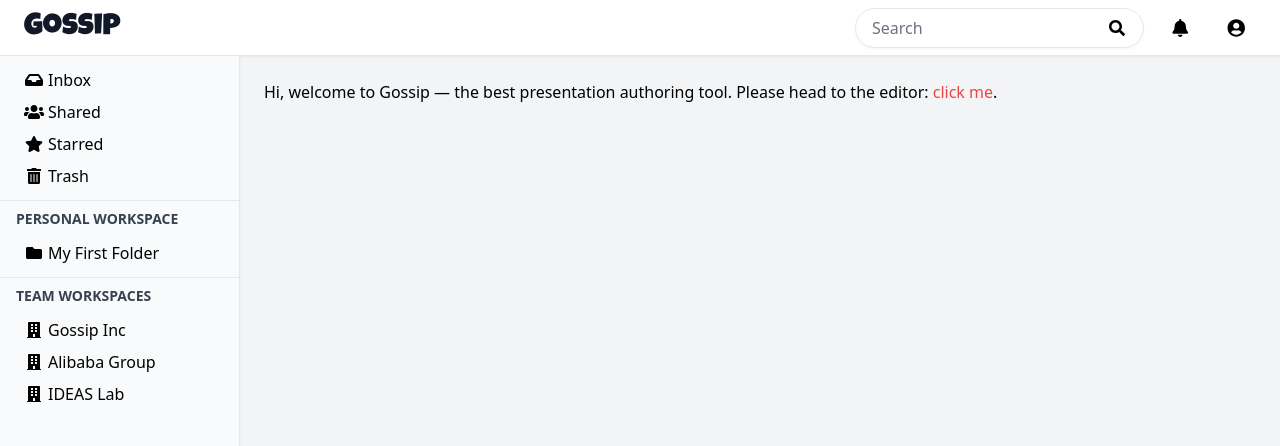
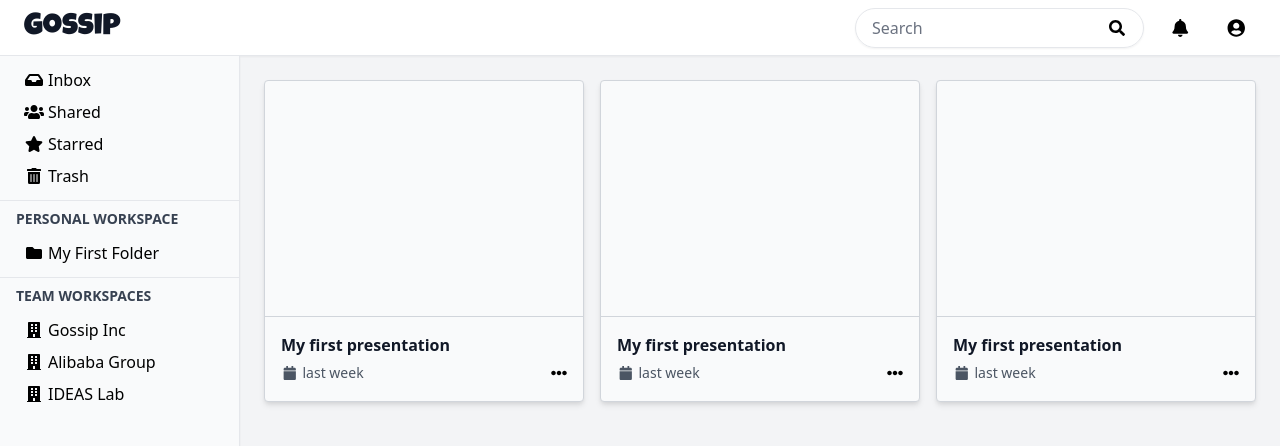
Before and after one commit to gossip-ink/gossip, a React app: page / in a window 1280 px wide. Shown: the top 446 px of the page. Built offline with nearby package versions, Linux system fonts and the light colour scheme.

Commit message:
feat: implement file cards and the file card container

```diff
--- /dev/null
+++ b/src/components/FileCard.tsx
@@ -0,0 +1,32 @@
+import React from "react";
+import PropTypes from "prop-types";
+import { Link } from "react-router-dom";
+import { FontAwesomeIcon } from "@fortawesome/react-fontawesome";
+
+const FileCard: React.FC<FileCardProps> = ({}) => (
+  <Link
+    to="/editor"
+    className="relative m-0 h-0 pt-full bg-gray-50 border border-gray-300 rounded shadow-md transition duration-150 hover:border-blue-400"
+  >
+    <footer className="absolute right-0 bottom-0 left-0 pt-4 pb-3 pl-4 pr-2 border-t border-gray-300">
+      <div className="font-bold text-gray-900 overflow-ellipsis overflow-hidden">
+        My first presentation
+      </div>
+      <div className="flex items-center">
+        <span className="text-gray-600 text-sm">
+          <FontAwesomeIcon className="mr-1" icon="calendar" fixedWidth />
+          <span>last week</span>
+        </span>
+        <button className="w-8 h-8 ml-auto rounded-full transition duration-150 hover:bg-white hover:shadow">
+          <FontAwesomeIcon className="" icon="ellipsis-h" fixedWidth />
+        </button>
+      </div>
+    </footer>
+  </Link>
+);
+
+FileCard.propTypes = {};
+
+export default FileCard;
+
+export type FileCardProps = {};
--- a/src/helpers/icon.ts
+++ b/src/helpers/icon.ts
@@ -2,6 +2,8 @@ import { library } from "@fortawesome/fontawesome-svg-core";
 import {
   faBell,
   faBuilding,
+  faCalendar,
+  faEllipsisH,
   faFolder,
   faInbox,
   faSearch,
@@ -20,5 +22,7 @@ library.add(
   faUsers,
   faStar,
   faTrashAlt,
-  faBuilding
+  faBuilding,
+  faEllipsisH,
+  faCalendar
 );
--- a/src/pages/BrowserPage.tsx
+++ b/src/pages/BrowserPage.tsx
@@ -1,6 +1,6 @@
 import React, { useState } from "react";
-import { Link } from "react-router-dom";
 import Container from "../components/Container";
+import FileCard from "../components/FileCard";
 import Header from "../components/Header";
 import Navigation from "../components/Navigation";
 // import PropTypes from "prop-types";
@@ -12,14 +12,12 @@ const BrowserPage: React.FC<BrowserPageProps> = () => {
       <Header />
       <div className="flex">
         <Navigation width={navigationWidth} />
-        <main className="p-6">
-          <p>
-            Hi, welcome to Gossip — the best presentation authoring tool. Please head to the editor:{" "}
-            <Link className="text-red-500" to="/editor">
-              click me
-            </Link>
-            .
-          </p>
+        <main className="h-full flex-1 overflow-y-auto">
+          <div className="p-6 grid grid-cols-files grid-rows-files gap-4">
+            <FileCard />
+            <FileCard />
+            <FileCard />
+          </div>
         </main>
       </div>
     </Container>
--- a/tailwind.config.js
+++ b/tailwind.config.js
@@ -8,8 +8,16 @@ module.exports = {
       fontFamily: {
         brand: ["'Luckiest Guy'", "cursive"],
       },
+      gridTemplateColumns: {
+        files: "repeat(auto-fill, minmax(16rem, 1fr))",
+      },
       gridTemplateRows: {
+        files: "1fr",
         "holy-grail": "3.5rem minmax(0, 1fr)",
+      },
+      padding: {
+        full: "100%",
+        "3/4": "75%",
       },
     },
   },
```
